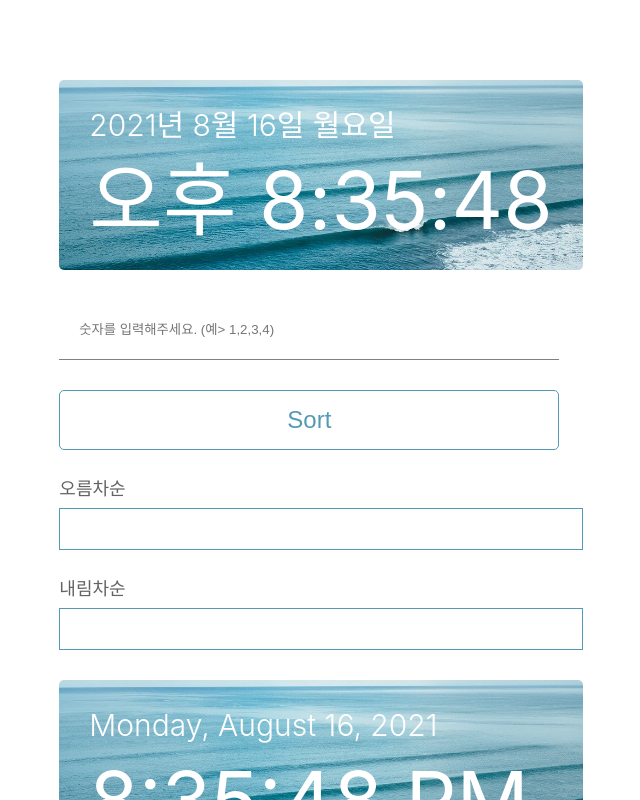
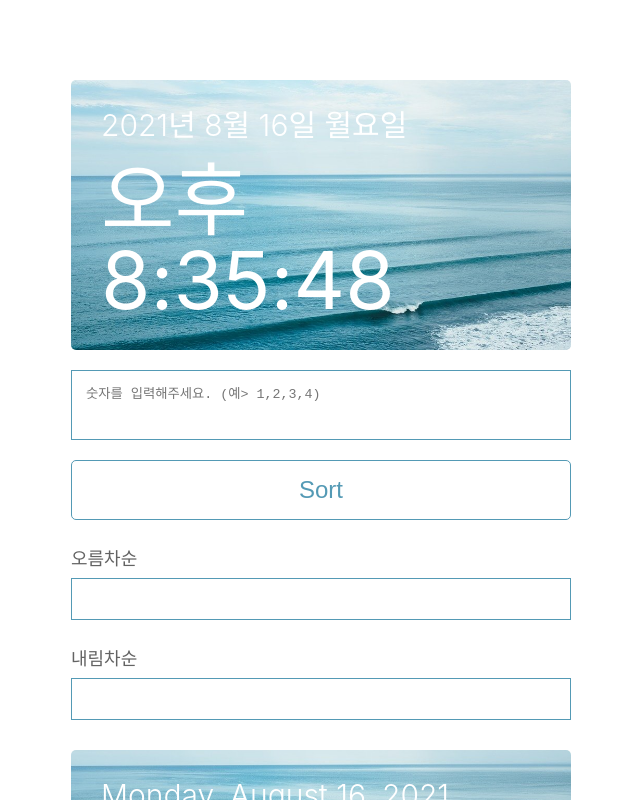
Before and after one commit to yisu-kim/pre-onboarding-solarconnect-2, a React (Create React App) app: page / in a window 1280 px wide. Shown: the top 800 px of the page, without its empty margins (319-959 px from the left). Built offline with nearby package versions, Linux system fonts and the light colour scheme.

Commit message:
Feat: input to textarea of input form component

```diff
--- a/src/App.js
+++ b/src/App.js
@@ -5,6 +5,7 @@ import LocaleTimer from 'components/Date/LocaleTimer';
 import InputForm from 'components/InputForm';
 import AscendingSort from 'components/Sort/AscendingSort';
 import DescendingSort from 'components/Sort/DescendingSort';
+import style from './AppStyle';
 
 function App() {
   const [date, setDate] = useState(new Date());
@@ -38,7 +39,7 @@ function App() {
   };
 
   return (
-    <div>
+    <Container>
       <Clock handleDate={handleDate} />
       <LocaleTimer date={date} locale={LOCALE.koKR} />
       <InputForm
@@ -50,12 +51,14 @@ function App() {
       <AscendingSort numbers={numbers} />
       <DescendingSort numbers={numbers} showDescending={showDescending} />
       <LocaleTimer date={date} locale={LOCALE.enUS} />
-    </div>
+    </Container>
   );
 }
 
 export default App;
 
+const { Container } = style;
+
 const checkInputNumbers = (inputNumbers) => {
   return inputNumbers.match(/\d+/g).map((number) => parseInt(number));
 };
--- /dev/null
+++ b/src/AppStyle.js
@@ -0,0 +1,9 @@
+import styled from 'styled-components';
+
+const Container = styled.div`
+  max-width: 500px;
+`;
+
+export default {
+  Container,
+};
--- a/src/components/InputForm/InputForm.js
+++ b/src/components/InputForm/InputForm.js
@@ -16,7 +16,7 @@ function InputForm({
   showDescending,
 }) {
   return (
-    <form onSubmit={handleSubmit}>
+    <Form onSubmit={handleSubmit}>
       <Input
         id="numbers"
         name="numbers"
@@ -27,10 +27,10 @@ function InputForm({
       <Button type="submit" disabled={!showDescending}>
         Sort
       </Button>
-    </form>
+    </Form>
   );
 }
 
 export default InputForm;
 
-const { Input, Button } = style;
+const { Form, Input, Button } = style;
--- a/src/components/InputForm/InputFormStyle.js
+++ b/src/components/InputForm/InputFormStyle.js
@@ -1,21 +1,24 @@
 import styled from 'styled-components';
 
-const Input = styled.input.attrs({
-  type: 'text',
+const Form = styled.form`
+  display: flex;
+  flex-direction: column;
+`;
+
+const Input = styled.textarea.attrs({
   required: true,
   placeholder: '숫자를 입력해주세요. (예> 1,2,3,4)',
+  rows: '2',
 })`
-  display: flex;
-  flex-direction: column;
-  width: 500px;
-  height: 60px;
-  border-bottom: 1px solid gray;
-  margin: 30px 0;
-  padding-left: 20px;
+  outline: none;
+  resize: none;
+  border: 1px solid #549ab5;
+  margin: 20px 0;
+  padding: 14px;
+  line-height: 1.5;
 `;
 
 const Button = styled.button`
-  width: 500px;
   height: 60px;
   border: 1px solid #549ab5;
   border-radius: 5px;
@@ -31,6 +34,7 @@ const Button = styled.button`
 `;
 
 export default {
+  Form,
   Input,
   Button,
 };
--- a/src/styles/GlobalStyles.js
+++ b/src/styles/GlobalStyles.js
@@ -18,11 +18,10 @@ export const GlobalStyles = createGlobalStyle`
         background-color: #fff;
         color: #636363;
         display: flex;
-        min-width: 1000px;
         justify-content: center;
         align-items: center;
         margin: 0 auto;
-        padding-top: 80px;
+        padding: 80px 0;
     }
     input, button {
         background-color: transparent;
```
